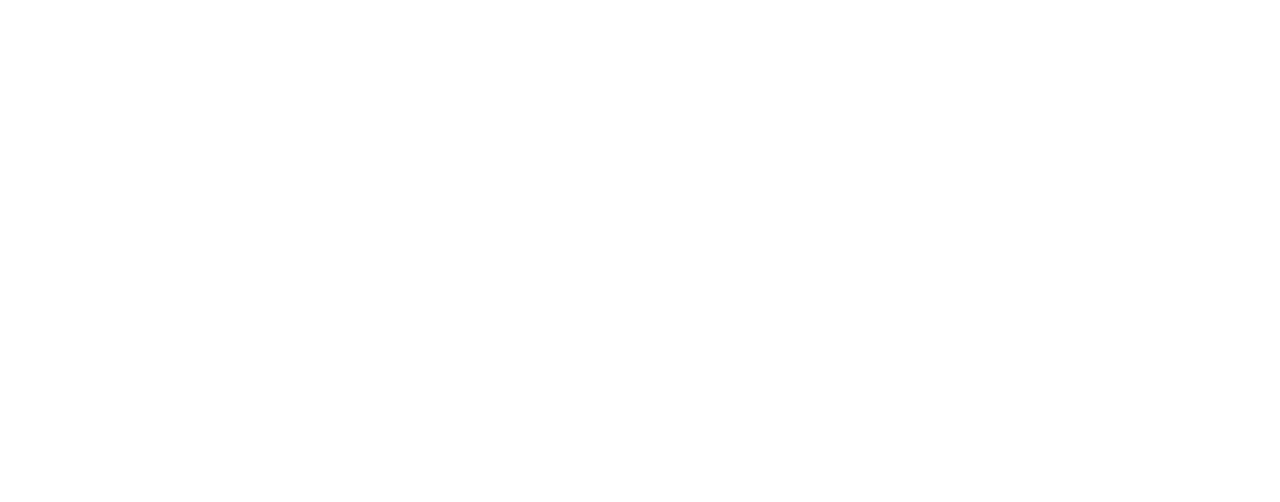
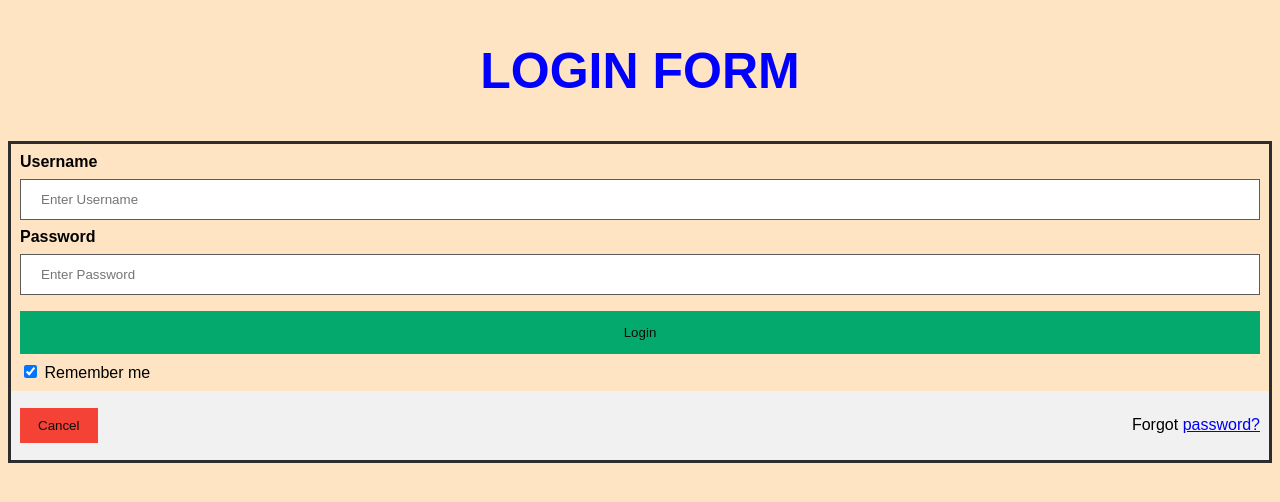
Before and after one commit to rubthira/repo3-assignment, a plain HTML site: page index.html in a window 1280 px wide. Drawn offline with Linux system fonts and the light colour scheme.

Commit message:
ubah fail html

```diff
--- a/index.html
+++ b/index.html
@@ -1,12 +1,97 @@
 <!DOCTYPE html>
-<html lang="en">
+<html>
 <head>
-    <meta charset="UTF-8">
-    <meta http-equiv="X-UA-Compatible" content="IE=edge">
-    <meta name="viewport" content="width=device-width, initial-scale=1.0">
-    <title>Document</title>
+<meta name="viewport" content="width=device-width, initial-scale=1">
+<style>
+body {font-family: Arial, Helvetica, sans-serif;
+        background-color: bisque;
+}
+form {border: 3px solid #2e2d2d;
+
+}
+
+input[type=text], input[type=password] {
+  width: 100%;
+  padding: 12px 20px;
+  margin: 8px 0;
+  display: inline-block;
+  border: 1px solid #5c5a5a;
+  box-sizing: border-box;
+}
+
+button {
+  background-color: #04AA6D;
+  color: rgb(13, 12, 12);
+  padding: 14px 20px;
+  margin: 8px 0;
+  border: none;
+  cursor: pointer;
+  width: 100%;
+}
+
+button:hover {
+  opacity: 0.8;
+}
+
+.cancelbtn {
+  width: auto;
+  padding: 10px 18px;
+  background-color: #f44336;
+}
+
+.container {
+  padding: 9px;
+
+}
+
+span.psw {
+  float: right;
+  padding-top: 16px;
+}
+
+/* Change styles for span and cancel button on extra small screens */
+@media screen and (max-width: 300px) {
+  span.psw {
+     display: block;
+     float: none;
+  }
+  .cancelbtn {
+     width: 100%;
+  }
+}
+h2{
+    text-align: center;
+    font-size: 50px;
+    color: blue;
+}
+
+</style>
 </head>
 <body>
-    <h1></h1>
+
+<h2>LOGIN FORM</h2>
+
+<form action="" method="post">
+
+
+  <div class="container">
+    <label for="uname"><b>Username</b></label>
+    <input type="text" placeholder="Enter Username" name="uname" required>
+
+    <label for="psw"><b>Password</b></label>
+    <input type="password" placeholder="Enter Password" name="psw" required>
+
+    <button type="submit" href="">Login</button>
+    <label>
+      <input type="checkbox" checked="checked" name="remember"> Remember me
+    </label>
+  </div>
+
+  <div class="container" style="background-color:#f1f1f1">
+    <button type="button" class="cancelbtn">Cancel</button>
+    <span class="psw">Forgot <a href="#">password?</a></span>
+  </div>
+</form>
+
 </body>
 </html>
```
